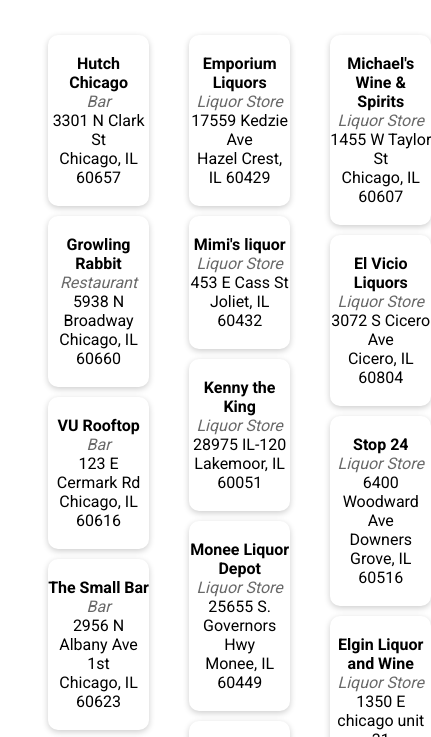
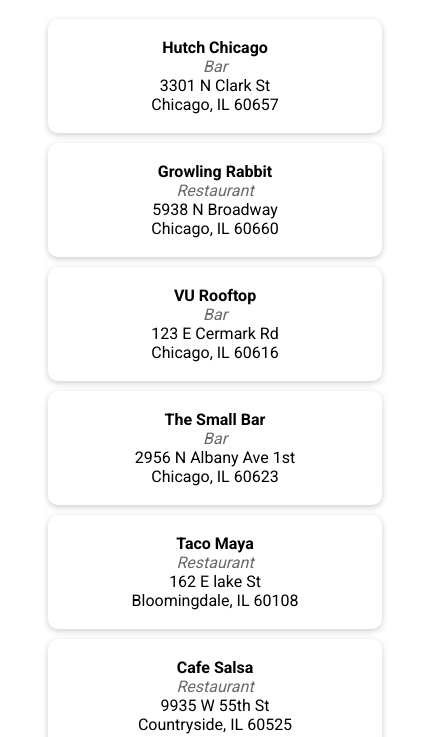
Before and after one commit to PeterEckIII/FINO, a plain HTML site: page Find_FINO/index.html in a window 390 px wide. Shown: the part 62-799 px from the top of the page, 431 px wide, since content can reach past the window. Drawn offline with nearby package versions, Linux system fonts and the light colour scheme.

Commit message:
Correct mistake in css naming

```diff
--- a/Find_FINO/style.css
+++ b/Find_FINO/style.css
@@ -25,8 +25,8 @@ em {
   color: #696969;
 }
 
-@media (max-width: 1019px) {
-  .flex-grid {
+@media (max-width: 813px) {
+  .container {
     display: block;
   }
 }
```
